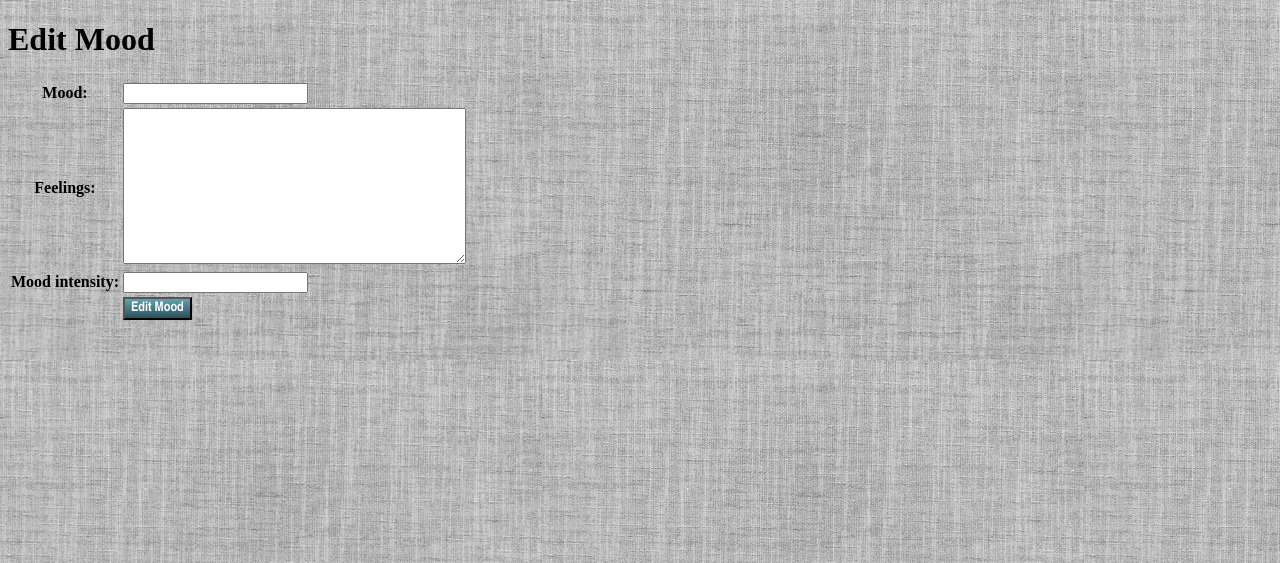
After one commit to syauqiyasman/mental-health-tracker, a Django app: template main/templates/edit_mood.html in a window 1280 px wide. The commit adds this page. Shown: the top 563 px of the page. Run offline with Django 5.2, Linux system fonts and the light colour scheme; the template is opened without the code that fills it: values that come from a table or form of the project are taken from there, others are empty.

Commit message:
Selesai Tutorial 4

```diff
--- /dev/null
+++ b/main/templates/edit_mood.html
@@ -0,0 +1,22 @@
+{% extends 'base.html' %}
+
+{% load static %}
+
+{% block content %}
+
+<h1>Edit Mood</h1>
+
+<form method="POST">
+    {% csrf_token %}
+    <table>
+        {{ form.as_table }}
+        <tr>
+            <td></td>
+            <td>
+                <input type="submit" value="Edit Mood"/>
+            </td>
+        </tr>
+    </table>
+</form>
+
+{% endblock %}
--- a/main/urls.py
+++ b/main/urls.py
@@ -1,6 +1,6 @@
 from django.urls import path
 from main.views import (show_main, create_mood_entry, show_xml, show_json, show_xml_by_id, show_json_by_id, register,
-                        login_user, logout_user)
+                        login_user, logout_user, edit_mood, delete_mood)
 
 app_name = 'main'
 
@@ -14,4 +14,6 @@ urlpatterns = [
     path('register/', register, name='register'),
     path('login/', login_user, name='login'),
     path('logout/', logout_user, name='logout'),
+    path('edit_mood/<uuid:id>/', edit_mood, name='edit_mood'),
+    path('delete/<uuid:id>', delete_mood, name='delete_mood'),
 ]
--- /dev/null
+++ b/static/css/global.css
@@ -0,0 +1,15 @@
+body {
+    background-image: url("../image/background.jpeg");
+}
+
+button, input[type=submit] {
+    color: white;
+    font-family: "Arial Narrow";
+    font-weight: bold;
+    background-image: linear-gradient(#61a2b1, #2A5058);
+    filter: dropshadow( three-pass-box , rgba(0,0,0,0.6) , 5, 0.0 , 0 , 1 );
+}
+
+button:hover, input[type=submit]:hover {
+    background-image: linear-gradient(#2A5058, #61a2b1);
+}
--- a/templates/base.html
+++ b/templates/base.html
@@ -4,9 +4,9 @@
   <head>
     <meta charset="UTF-8" />
     <meta name="viewport" content="width=device-width, initial-scale=1.0" />
+    <link rel="stylesheet" href="{% static 'css/global.css' %}"/>
     {% block meta %} {% endblock meta %}
   </head>
-
   <body>
     {% block content %} {% endblock content %}
   </body>
```
Also changed, not shown: main/templates/main.html (+14 -0 lines), main/views.py (+26 -5 lines), mental_health_tracker/settings.py (+8 -0 lines), .github/workflows/push.yml (renamed from .github/workflows/deploy.yml), static/image/background.jpeg (added).
